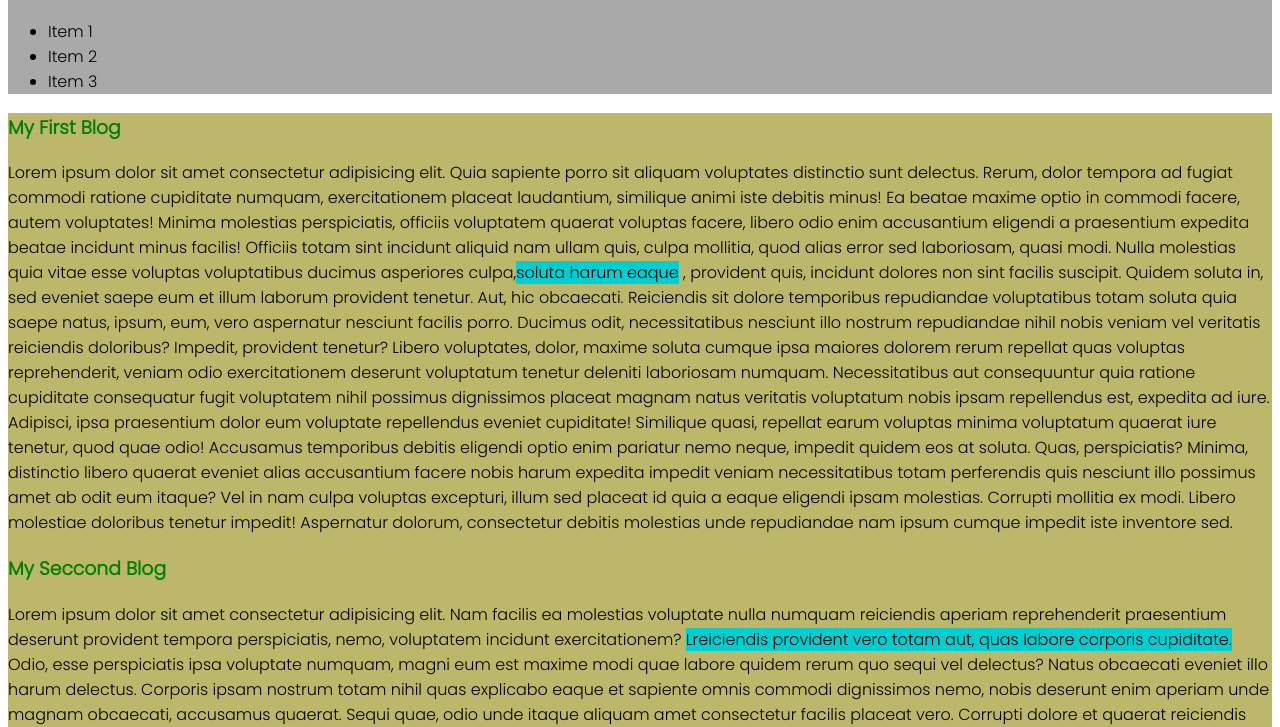
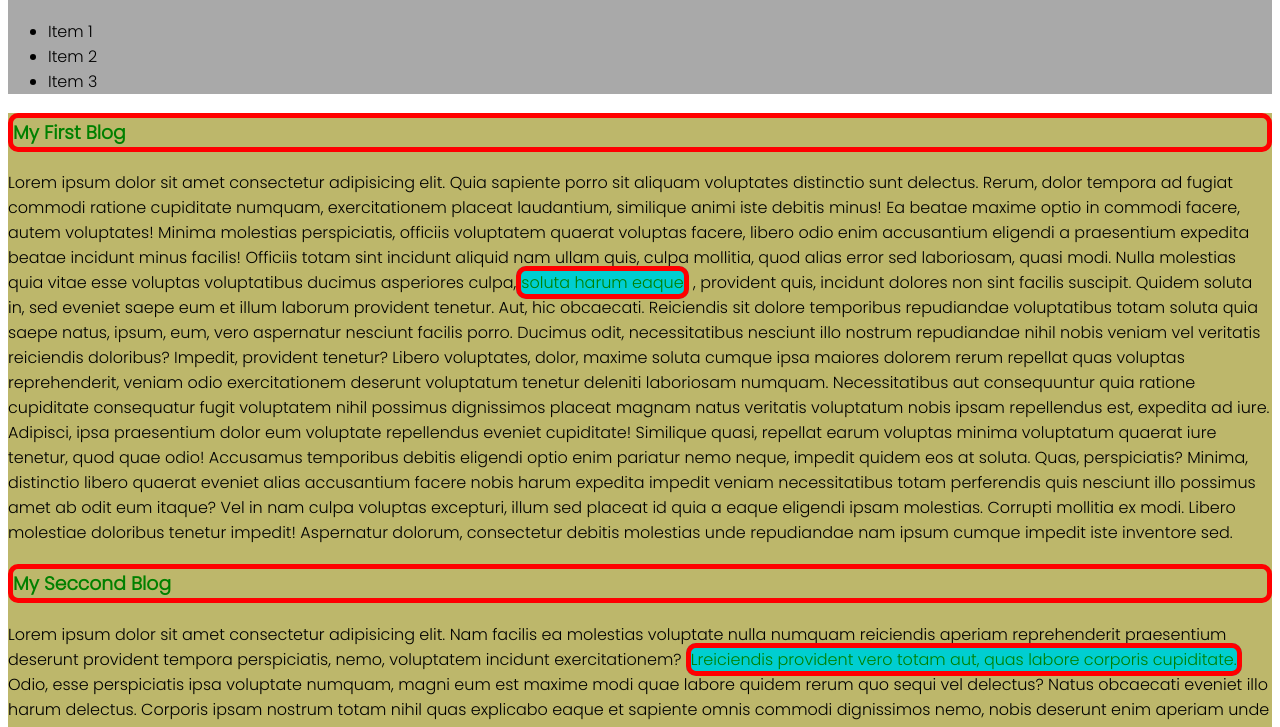
Before and after one commit to SahilM1998/Lerning-HTML-and-CSS, a plain HTML site: page CSS/SelectorCss/indexSelector.html in a window 1280 px wide. Shown: the part 72-799 px from the top of the page. Drawn offline with Linux system fonts and the light colour scheme.

Commit message:
Learn Selector and borders

```diff
--- a/CSS/SelectorCss/styleSelector.css
+++ b/CSS/SelectorCss/styleSelector.css
@@ -1,3 +1,15 @@
+/* specificity
+ inline style attribute > id selector > class selector > element selector
+  we can also use !impotant but not a good practice
+
+if two classes are define the one which is written down/last it will be used
+
+How to calculate specificity
+
+inline style present? , id present , class present, element present
+
+
+ */
 body {
   font-family: "Poppins", sans-serif;
 }
@@ -13,6 +25,9 @@ span {
 h1 {
   color: firebrick;
 }
-h3 {
+h3,
+span {
   color: green;
+  border: 5px solid red;
+  border-radius: 10px;
 }
```
Also changed, not shown: CSS/SelectorCss/AttributeSelector.html (+2 -0 lines).
